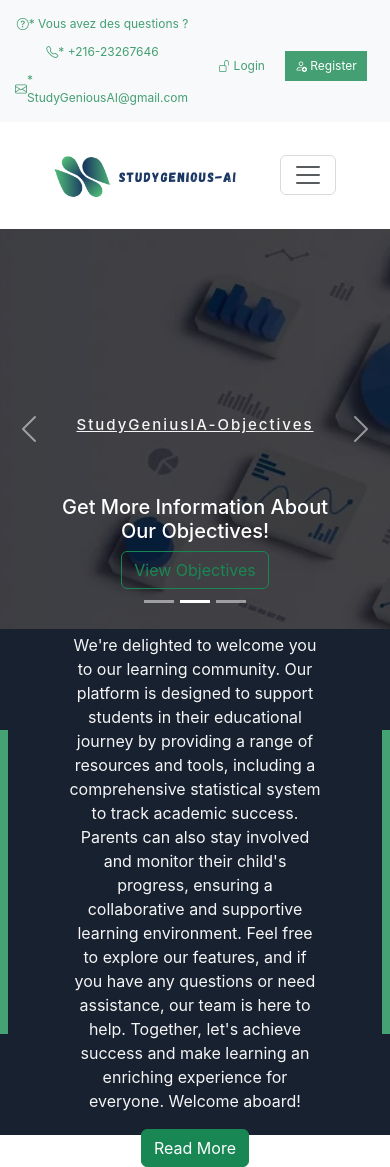
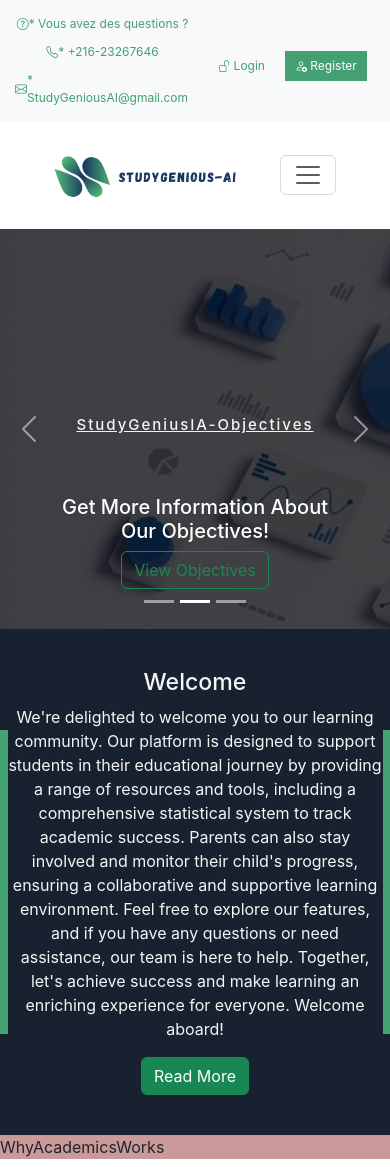
Before and after one commit to mohamed-wahbi/StudyGeniusAI, a React (Create React App) app in the folder Codes/Client/front/: page / in a window 390 px wide. Built offline with nearby package versions, Linux system fonts and the light colour scheme.

Commit message:
correction du stylisation responsive de la component welcome .

```diff
--- a/Codes/Client/front/src/App.js
+++ b/Codes/Client/front/src/App.js
@@ -7,6 +7,7 @@ import logo from './Assets/logo.png'
 import NavbarBottom from './Components/NavbarBottom/NavbarBottom';
 import HeaderCarocel from './Components/HeaderCarocel/HeaderCarocel';
 import WelcomeMessage from './Components/WelcomeMessaqe/WelcomeMessage';
+import WhyAcademicsWorks from './Components/Why Academics Works/WhyAcademicsWorks';
 
 const App = () => {
   return (
@@ -15,6 +16,7 @@ const App = () => {
       <NavbarBottom />
       <HeaderCarocel />
       <WelcomeMessage />
+      <WhyAcademicsWorks />
     </div>
   )
 }
--- a/Codes/Client/front/src/Components/WelcomeMessaqe/welcomeMessage.css
+++ b/Codes/Client/front/src/Components/WelcomeMessaqe/welcomeMessage.css
@@ -28,3 +28,11 @@
     text-align: center;
     color: whitesmoke;
 }
+
+
+
+@media (max-width: 576px) {
+        .textMessage {
+            width: 100% !important;
+        }
+    }
--- /dev/null
+++ b/Codes/Client/front/src/Components/Why Academics Works/WhyAcademicsWorks.js
@@ -0,0 +1,10 @@
+import React from 'react'
+import "./whyAcademicsWorks.css"
+
+const WhyAcademicsWorks = () => {
+  return (
+    <div>WhyAcademicsWorks</div>
+  )
+}
+
+export default WhyAcademicsWorks
```
Also changed, not shown: Codes/Client/front/src/Components/Why Academics Works/whyAcademicsWorks.css (added).
